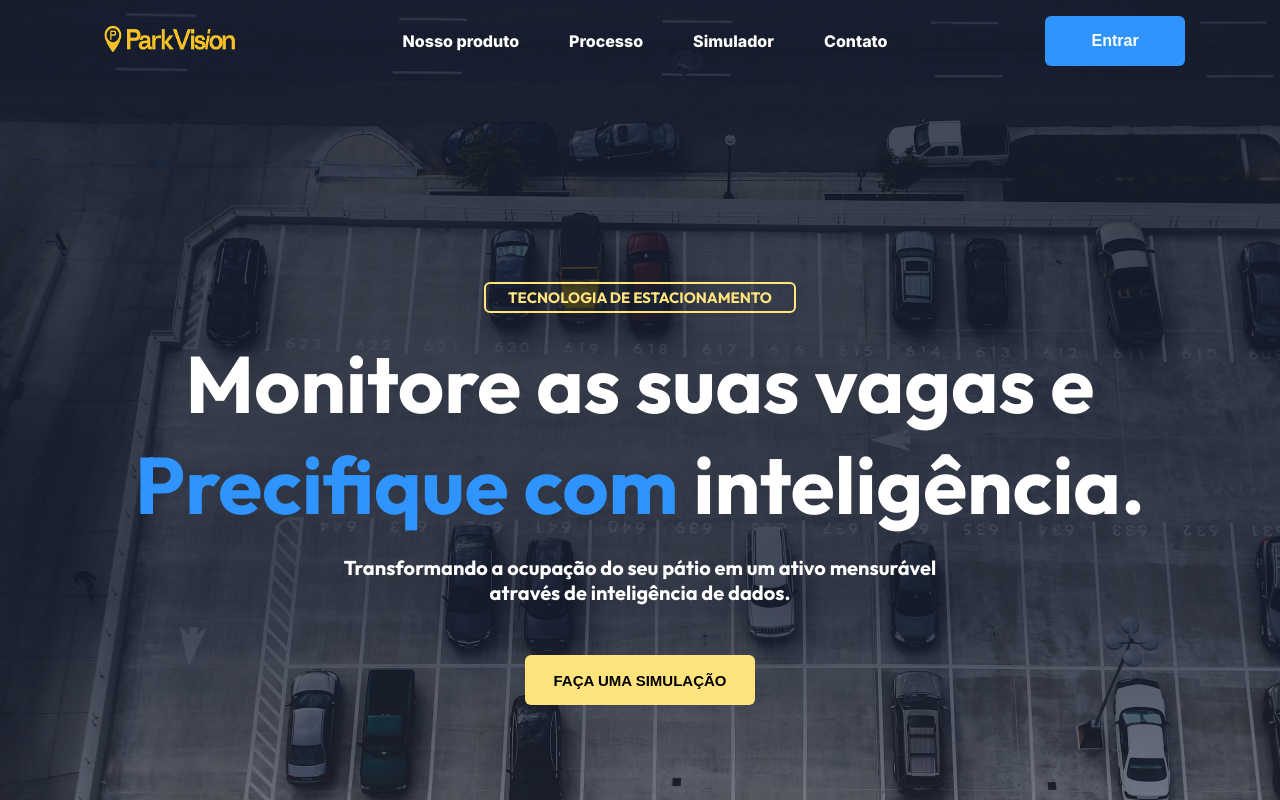
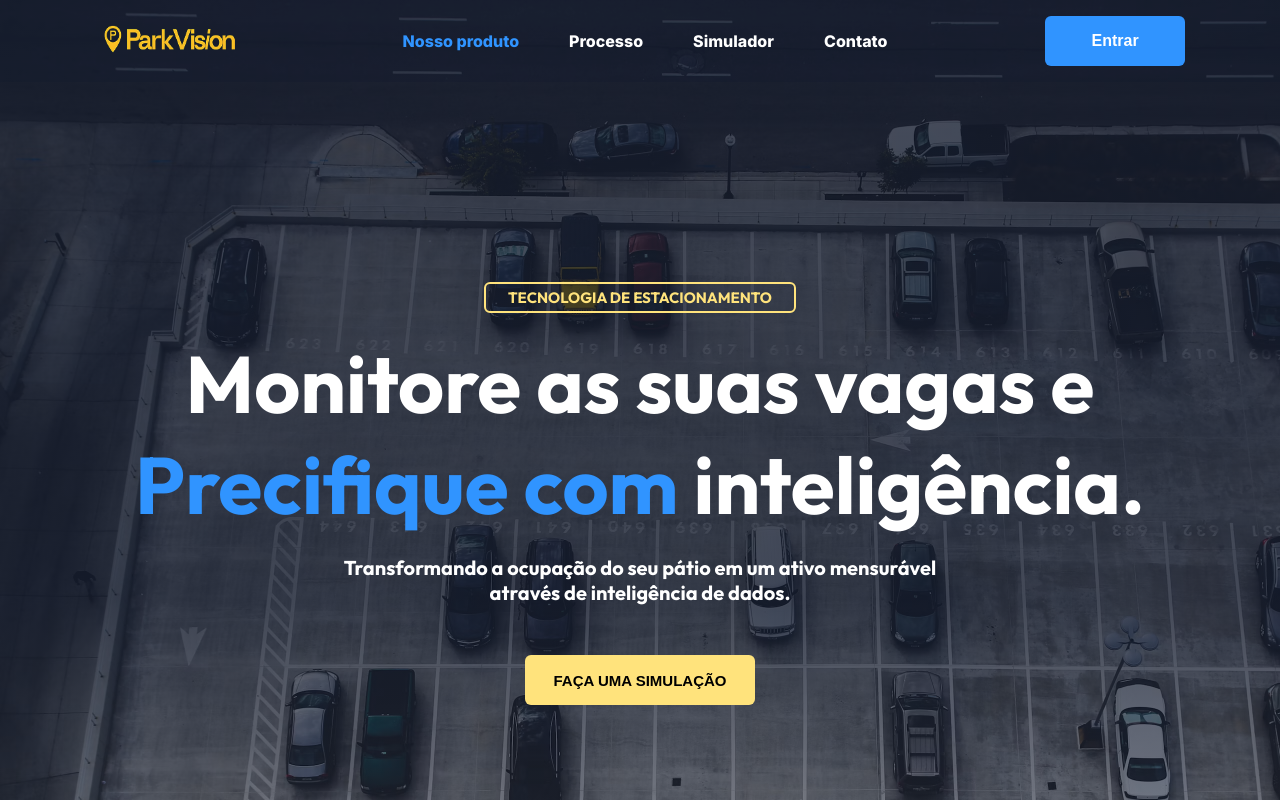
Before and after one commit to TrabalhoPiGrupo1/ParkVision, a plain HTML site: page Site institucional/Tela1/tela1.html in a window 1280 px wide. In both pictures the pointer is over the link "Nosso produto". Shown: the top 800 px of the page. Drawn offline with Linux system fonts and the light colour scheme; a web font is replaced by a local one.

Commit message:
Adicionando efeito hover no nav

```diff
--- a/Site institucional/Tela1/pag1.css
+++ b/Site institucional/Tela1/pag1.css
@@ -42,6 +42,7 @@
 .pag1-nav-bar ul a{
     color: #ffff;
     text-decoration: none;
+    transition: 0.3s;
 }
 .pag1-nav-bar .pag1-nav-logo img{
     width: 150px;
@@ -205,3 +206,8 @@
     color: #000;
     transform: scale(1.01);
 }
+
+.pag1-nav-bar ul a:hover{
+    color: #3094FF;
+    transform: translateY(-0.5px);
+}
```
